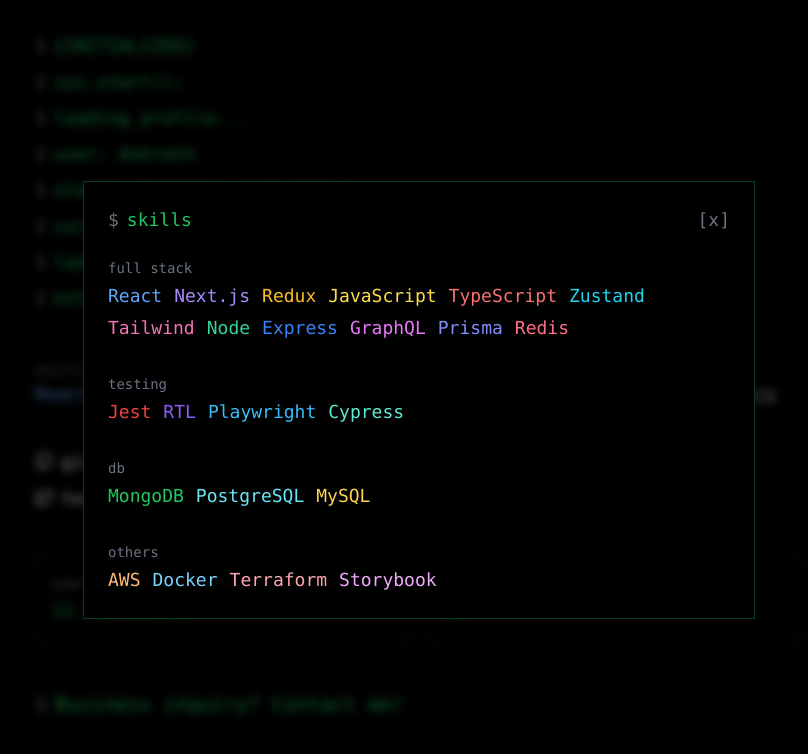
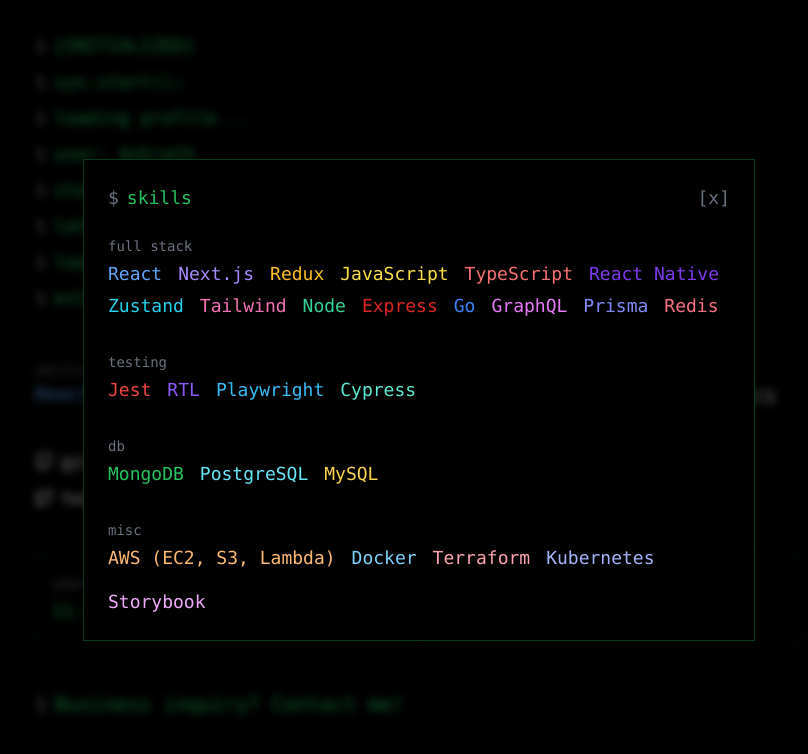
Before and after one commit to Ankrath/ankrath-dev, a React (Vite) app: page / in a window 1280 px wide. Both pictures are taken after a click on the element "many others". Shown: the top 754 px of the page, without its empty margins (221-1029 px from the left). Built offline with nearby package versions, Linux system fonts and the light colour scheme.

Commit message:
Adjusts project line and adds some extra skills

```diff
--- a/src/App.tsx
+++ b/src/App.tsx
@@ -22,14 +22,14 @@
     'user: Ankrath',
     'status: building cool things',
     <>
-      current_project:{' '}
+      latest_project:{' '}
       <a
-        href='https://github.com/ankrath/fearless-draft-helper'
+        href='https://fdraft.app'
         target='_blank'
         rel='noopener noreferrer'
         className='hover:text-green-400 transition-colors underline'
       >
-        fearless-draft-helper
+        fdraft.app
       </a>
     </>,
     'loading skills...',
--- a/src/SkillModal.tsx
+++ b/src/SkillModal.tsx
@@ -35,16 +35,18 @@
         <div className='space-y-6'>
           <div className='pt-2'>
             <div className='text-sm text-gray-500 mb-1'>full stack</div>
-            <div className='flex flex-wrap gap-x-3 gap-y-1'>
+            <div className='flex flex-wrap gap-x-4 gap-y-1'>
               <span className='text-blue-400'>React</span>
               <span className='text-violet-400'>Next.js</span>
               <span className='text-amber-400'>Redux</span>
               <span className='text-yellow-300'>JavaScript</span>
               <span className='text-red-400'>TypeScript</span>
+              <span className='text-violet-600'>React Native</span>
               <span className='text-cyan-400'>Zustand</span>
               <span className='text-pink-400'>Tailwind</span>
               <span className='text-emerald-400'>Node</span>
-              <span className='text-blue-500'>Express</span>
+              <span className='text-red-600'>Express</span>
+              <span className='text-blue-500'>Go</span>
               <span className='text-fuchsia-400'>GraphQL</span>
               <span className='text-indigo-400'>Prisma</span>
               <span className='text-rose-400'>Redis</span>
@@ -53,7 +55,7 @@
 
           <div className='pt-2'>
             <div className='text-sm text-gray-500 mb-1'>testing</div>
-            <div className='flex flex-wrap gap-3'>
+            <div className='flex flex-wrap gap-4'>
               <span className='text-red-500'>Jest</span>
               <span className='text-violet-500'>RTL</span>
               <span className='text-sky-400'>Playwright</span>
@@ -63,7 +65,7 @@
 
           <div className='pt-2'>
             <div className='text-sm text-gray-500 mb-1'>db</div>
-            <div className='flex flex-wrap gap-3'>
+            <div className='flex flex-wrap gap-4'>
               <span className='text-green-500'>MongoDB</span>
               <span className='text-cyan-300'>PostgreSQL</span>
               <span className='text-amber-300'>MySQL</span>
@@ -71,11 +73,12 @@
           </div>
 
           <div className='pt-2'>
-            <div className='text-sm text-gray-500 mb-1'>others</div>
-            <div className='flex flex-wrap gap-3'>
-              <span className='text-orange-300'>AWS</span>
+            <div className='text-sm text-gray-500 mb-1'>misc</div>
+            <div className='flex flex-wrap gap-4'>
+              <span className='text-orange-300'>AWS (EC2, S3, Lambda)</span>
               <span className='text-sky-300'>Docker</span>
               <span className='text-rose-300'>Terraform</span>
+              <span className='text-indigo-300'>Kubernetes</span>
               <span className='text-fuchsia-300'>Storybook</span>
             </div>
           </div>
```
